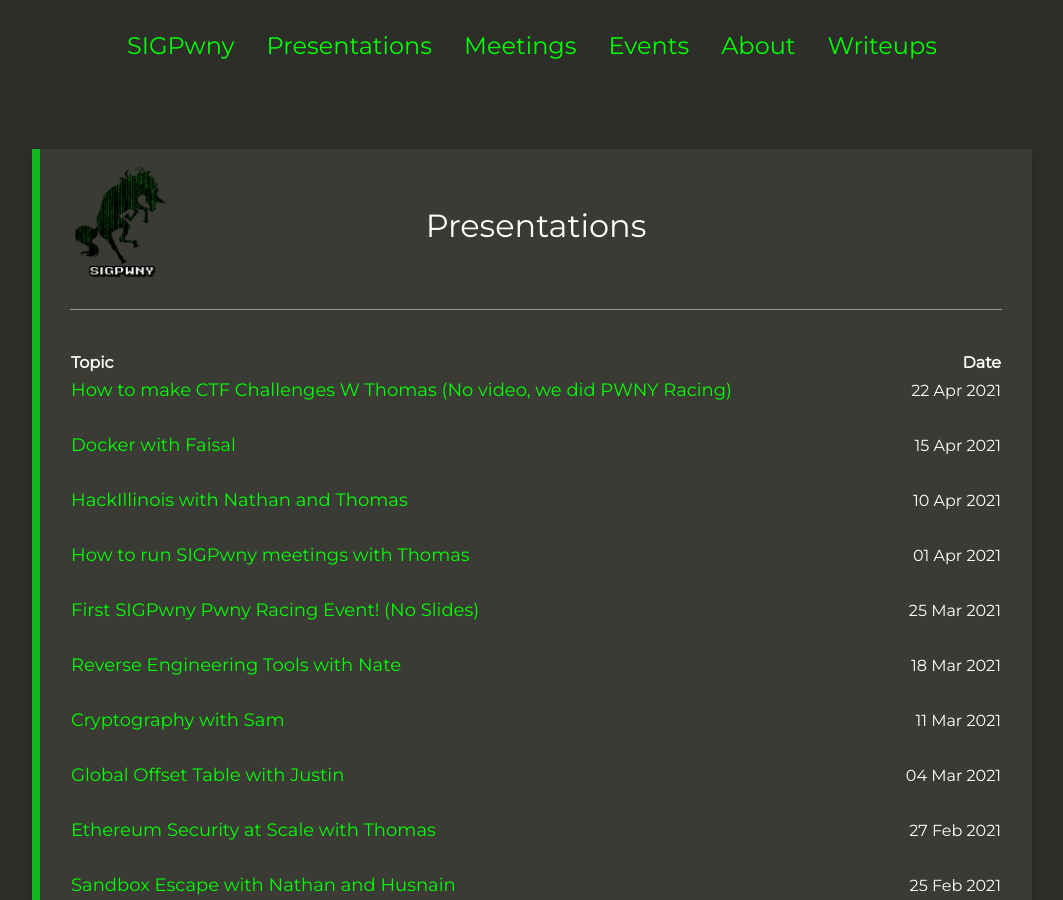
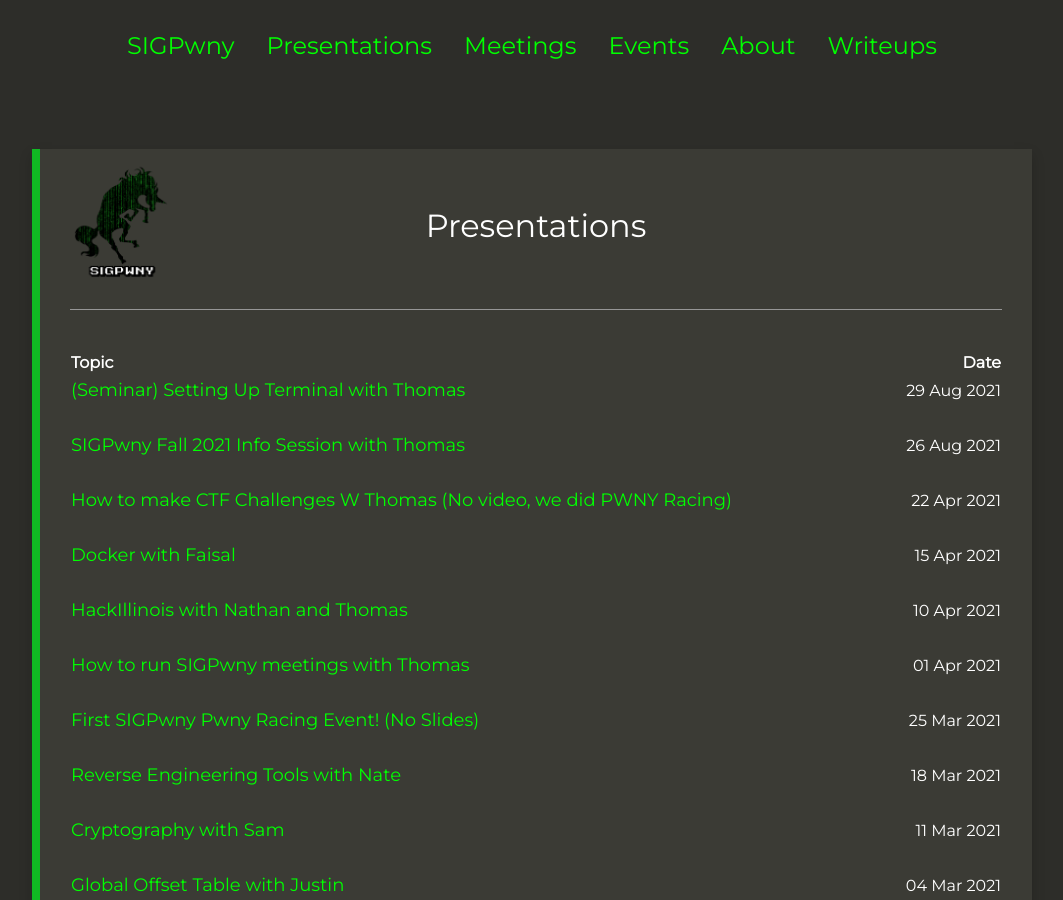
Before and after one commit to sigpwny/sigpwny.github.io-jekyll, a Jekyll site: the page built from presentation.md, in a window 1280 px wide and 900 px high. Shown: the whole window, without its empty margins (108-1171 px from the left). Built offline with Jekyll 4.4.1, drawn with Linux system fonts in a browser that asks for light colours; nearby versions of some CDN libraries.

Commit message:
Adding two meetings

```diff
--- a/presentation.md
+++ b/presentation.md
@@ -2,6 +2,16 @@
 layout: page
 title: Presentations
 presentations: [
+  {
+    link: "https://sigpwny.github.io/presentation-content/FA2021/00-settingup.pdf",
+    title: "(Seminar) Setting Up Terminal with Thomas",
+    date: "2021-08-29",
+  },
+  {
+    link: "https://sigpwny.github.io/presentation-content/FA2021/00-infosession.pdf",
+    title: "SIGPwny Fall 2021 Info Session with Thomas",
+    date: "2021-08-26",
+  },
   {
     link: "https://sigpwny.github.io/presentation-content/SP2021/chal_dev.pdf",
     title: "How to make CTF Challenges W Thomas (No video, we did PWNY Racing)",
```
